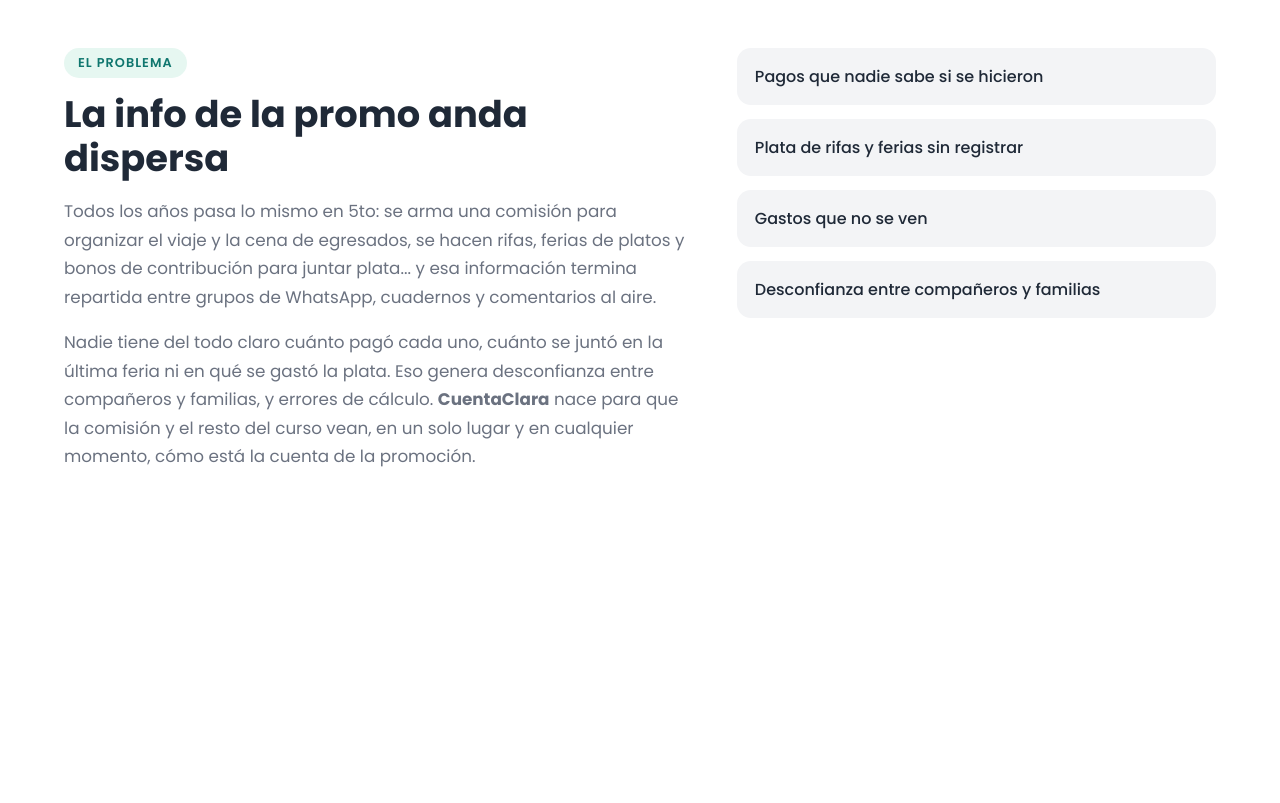
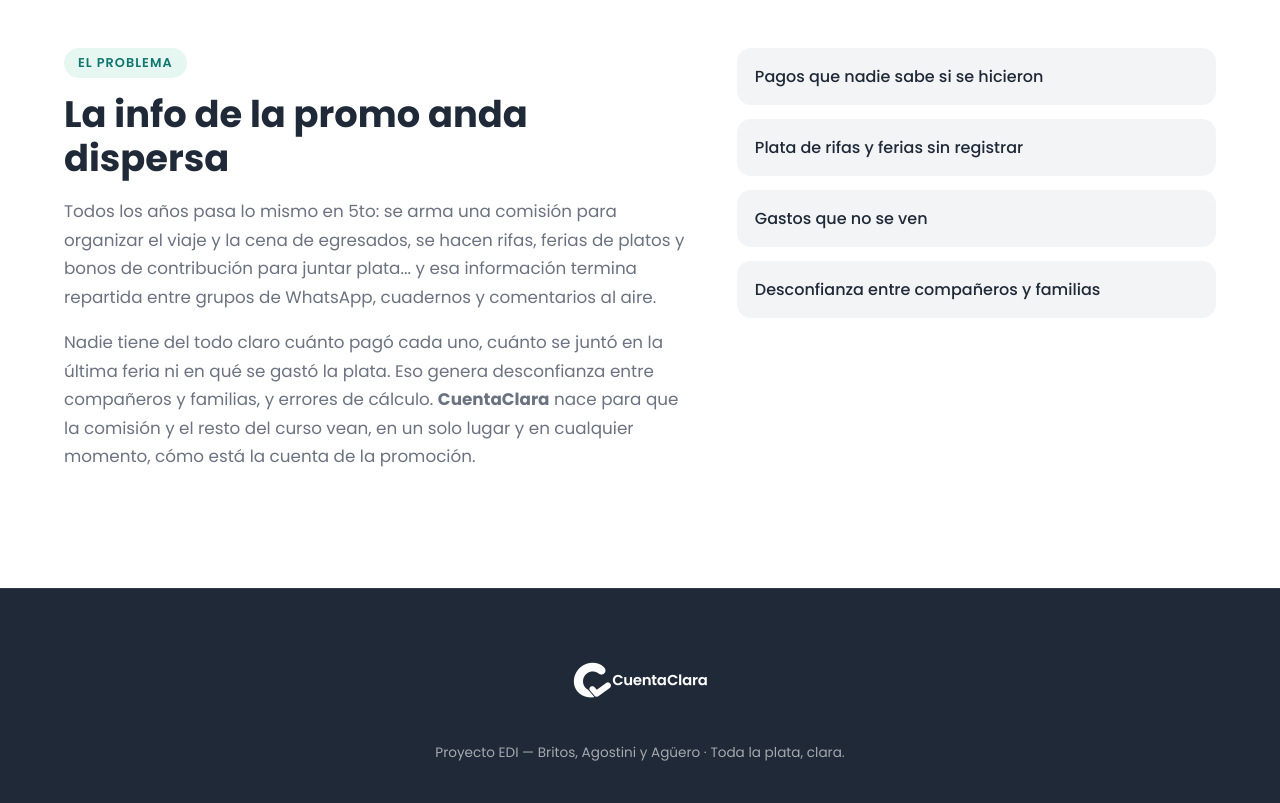
Before and after one commit to vikonkon/EDI_Britos_Agostini_Aguero, a plain HTML site: page PROBLEMA.html in a window 1280 px wide. Shown: the part 512-1315 px from the top of the page. Before the commit the page ends 1100 px from the top, so only its background shows below. Drawn offline with Linux system fonts and the light colour scheme.

Commit message:
arreglo js y pestañas

```diff
--- a/PROBLEMA.html
+++ b/PROBLEMA.html
@@ -8,7 +8,7 @@
         <link rel="stylesheet" href="CSS/style.css">
 
     </head>
-
+    <body>
         <header class="hero">
             <nav class="navbar container">
 
@@ -64,4 +64,11 @@
                 </div>
             </section>
         </main>
+    </body>
+    <footer class="footer">
+        <div class="container footer-container">
+            <img src="images/logo.png" alt="CuentaClara" class="footer-logo">
+            <p>Proyecto EDI — Britos, Agostini y Agüero · Toda la plata, clara.</p>
+        </div>
+    </footer>
  </html>
```
Also changed, not shown: EJEMPLO.html (+9 -0 lines), FUNCIONES.html (+6 -0 lines), index.html (+6 -11 lines). Lines whose indentation alone changed are shown as unchanged.
